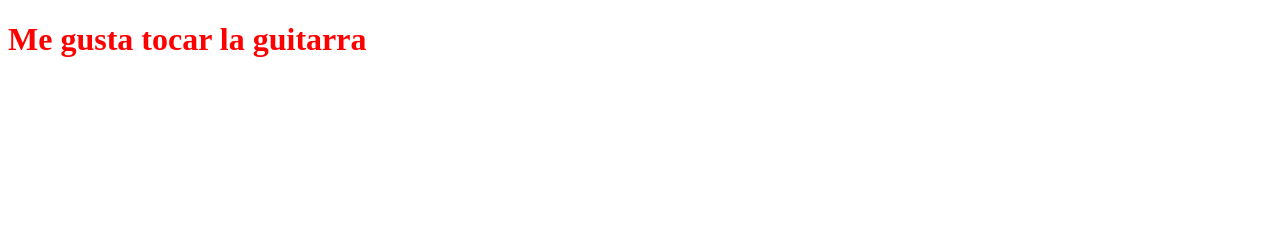
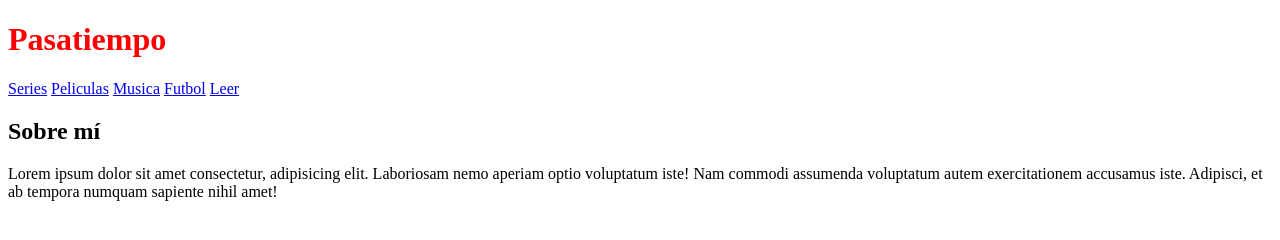
Before and after one commit to Alex090205/mis-gustos, a plain HTML site: page index.html in a window 1280 px wide. Drawn offline with Linux system fonts and the light colour scheme.

Commit message:
modificar estructura

```diff
--- a/index.html
+++ b/index.html
@@ -11,6 +11,25 @@
     </style>
 </head>
 <body>
-    <h1>Me gusta tocar la guitarra</h1>
+    <header>
+        <h1>Pasatiempo</h1>
+        <nav>
+            <a href="series.html">Series</a>
+            <a href="series.html">Peliculas</a>
+            <a href="series.html">Musica</a>
+            <a href="series.html">Futbol</a>
+            <a href="series.html">Leer</a>
+        </nav>
+    </header>
+    <main>
+        <h2>Sobre mí</h2>
+        <p>Lorem ipsum dolor sit amet consectetur, adipisicing elit. Laboriosam nemo aperiam optio voluptatum iste! Nam commodi assumenda voluptatum autem exercitationem accusamus iste. Adipisci, et ab tempora numquam sapiente nihil amet!</p>
+    </main>
+    <aside>
+
+    </aside>
+    <footer>
+
+    </footer>
 </body>
 </html>
```
Also changed, not shown: series.html (added).
